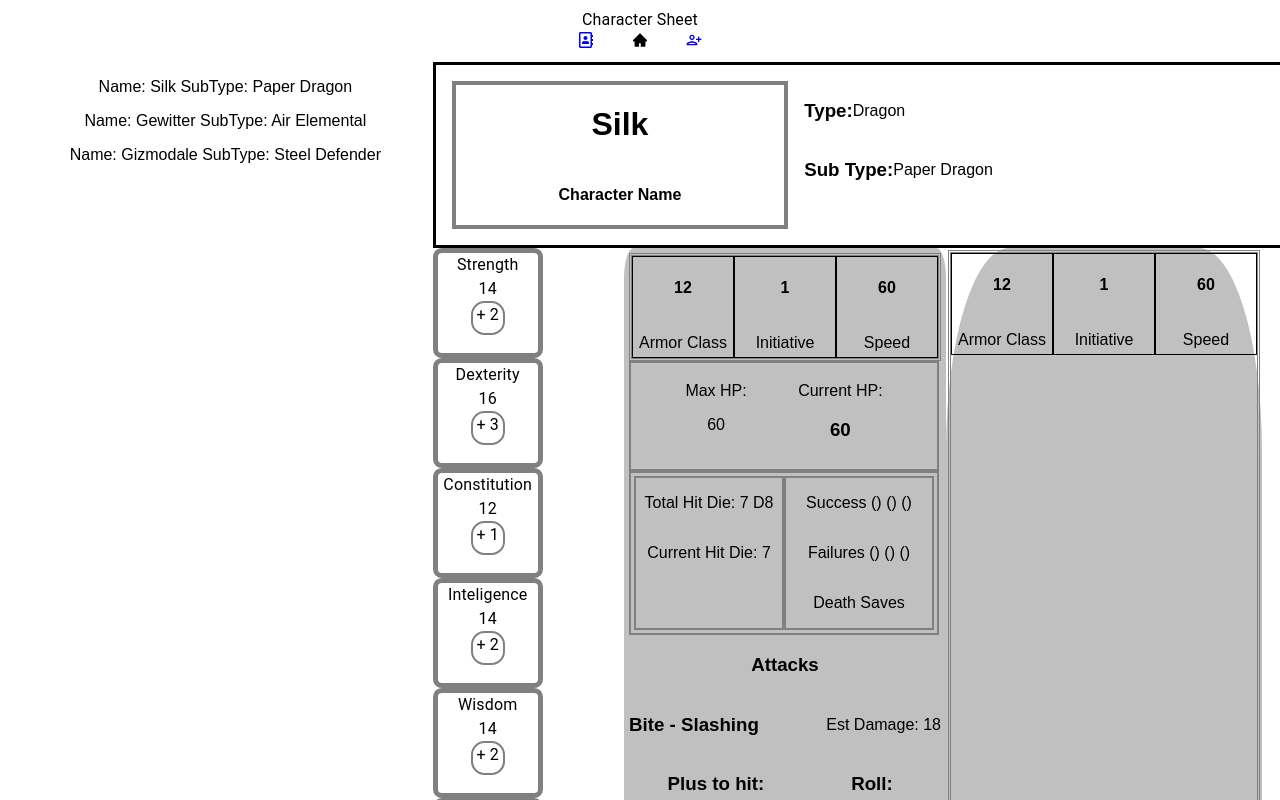
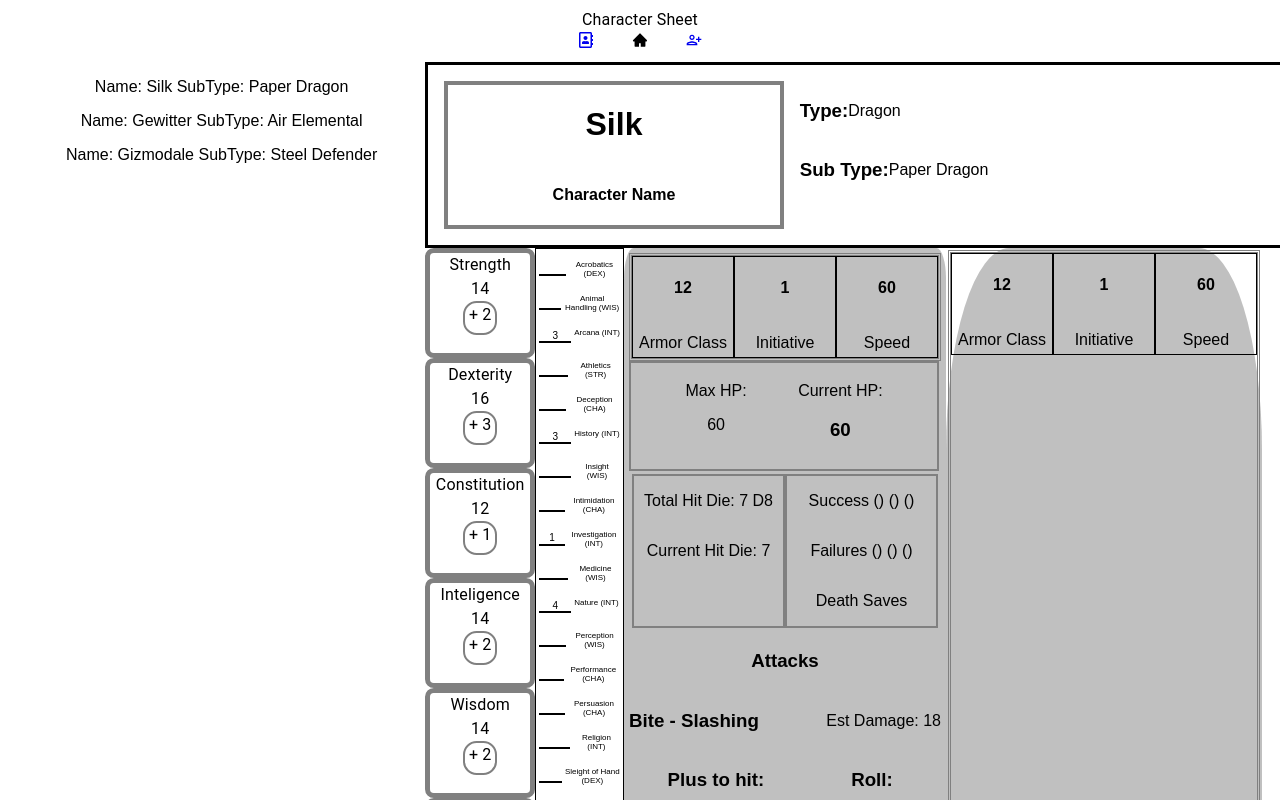
Before and after one commit to lcmpbll/characterSheet, a React (Create React App) app: page /npc in a window 1280 px wide. Shown: the top 800 px of the page. Built offline with nearby package versions, Linux system fonts and the light colour scheme.

Commit message:
Add profiecency display

```diff
--- a/src/Components/NPCs/LargeCharacterDetails.jsx
+++ b/src/Components/NPCs/LargeCharacterDetails.jsx
@@ -2,6 +2,7 @@ import React from 'react';
 import Loading from '../loading';
 import { Box } from '@mui/material';
 import { ItemList } from '../Skills/SkillList';
+import { ProficienciesList } from '../Skills/Proficiencies';
 
 const LargeCharacterDetails = ({npc}) => {
   console.log(npc,'ln 6')
@@ -15,12 +16,17 @@ const LargeCharacterDetails = ({npc}) => {
       </Box>
       <Box sx={{flex: 6, display: 'flex', flexDirection: 'column'}}>
         <Box sx={{display: 'flex', flexDirection: 'row', flex: 8}}>
-          <Box sx={{display: 'flex', flexDirection: 'column', flex: 2}}>
-            <ItemList skillsList={npc.ability_score} />
+          <Box sx={{display: 'flex', flexDirection: 'row', flex: 3}}>
+            <Box sx={{display: 'flex', flexDirection: 'column'}}>
+              <ItemList skillsList={npc.ability_score} />
+            </Box>
+            <Box sx={{display: 'flex', flexDirection: 'column', overflow: 'hidden', height: '700px'}}>
+              <ProficienciesList profs={npc.proficiencies}/>
+            </Box>
           </Box>
-          <Box sx={{display: 'flex', flex: 3, background: '	#C0C0C0', padding: '5px', borderRadius: '3%', flexDirection: 'column'}}>
+          <Box sx={{display: 'flex', flex: 3, background: '	#C0C0C0', padding: '5px', borderRadius: '3%', flexDirection: 'column', height: 'content'}}>
             <SmallStatsBoxes speed={npc.speed} ac={npc.ac} initiative={npc.ability_score[2].plus}/>
-            <Box sx={{display: 'flex', flexDirection: 'column', flex: 2}}>
+            <Box sx={{display: 'flex', flexDirection: 'column', flex: 4}}>
               <Box sx={{display: 'flex', flexDirection: 'row', border: '2px solid grey', height: '100px', width: '300px', justifyContent: 'space-evenly', padding: '3px'}}>
                 <Box>
                   <p sx={{margin: '0px'}}>Max HP: </p>
@@ -31,12 +37,12 @@ const LargeCharacterDetails = ({npc}) => {
                   <h3 sx={{margin: '0px'}}>{npc.hp}</h3>
                 </Box>
               </Box>
-              <Box sx={{display: 'flex', flex: 2, flexDirection: 'row', border: '2px solid grey', height: '100px', width: '300px', justifyContent: 'space-evenly', padding: '3px'}}>
-                <Box sx={{border: '2px double grey', display: 'flex', flexDirection: 'column', flex: 1}}>
+              <Box sx={{display: 'flex', flex: 2, flexDirection: 'row', padding: '3px'}}>
+                <Box sx={{border: '2px double grey', display: 'flex', flexDirection: 'column', flex: 1, height: '150px'}}>
                   <p>Total Hit Die: 7 D8</p>
                   <p>Current Hit Die: 7</p>
                 </Box>
-                <Box sx={{border: '2px double grey', display: 'flex', flexDirection: 'column', flex: 1}}>
+                <Box sx={{border: '2px double grey', display: 'flex', flexDirection: 'column', flex: 1, height: '150px'}}>
                   <p>Success () () ()</p>
                   <p>Failures () () ()</p>
                   <p>Death Saves</p>
@@ -45,6 +51,7 @@ const LargeCharacterDetails = ({npc}) => {
               <Box>
                 <ActionsBox actions={npc.abilities}/>
               </Box>
+
             </Box>
 
           </Box>
@@ -82,7 +89,7 @@ const calculateAttack = (dice, plus, roll) => {
 }
 const AttackBox = (props) => {
   const {attackAction} = props;
-  console.log(attackAction.damage, 'ln67');
+
 
   const damageEst = calculateAttack(attackAction.damage.dice, attackAction.damage.plus, attackAction.damage.roll);
   const rollCriteria = attackAction.damage.roll + "  D" +  attackAction.damage.dice + " + " + attackAction.damage.plus;
```
